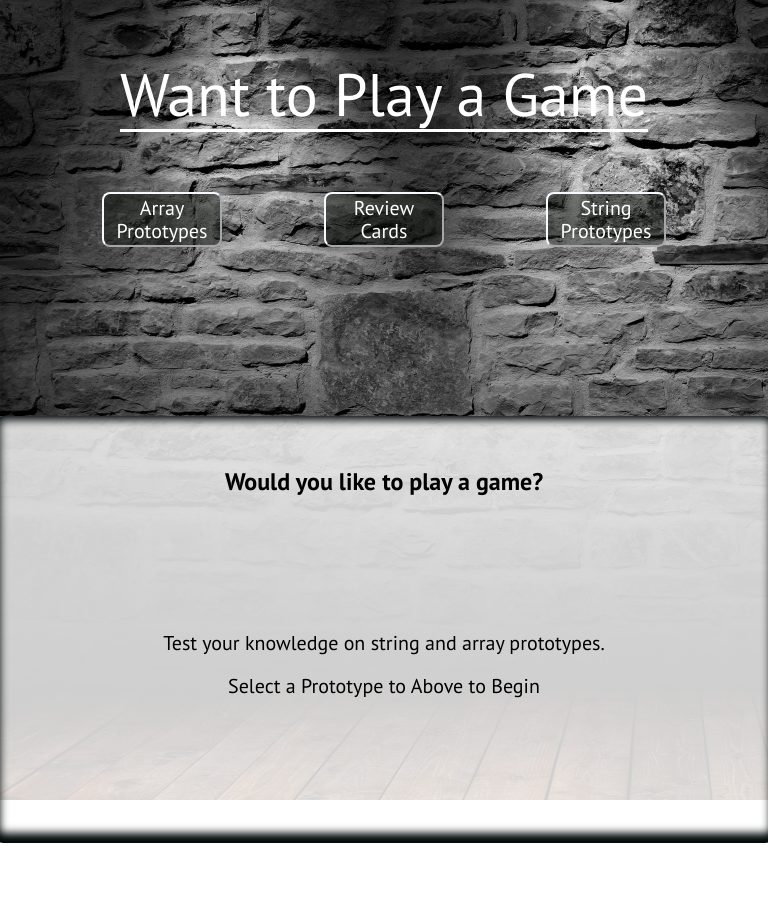
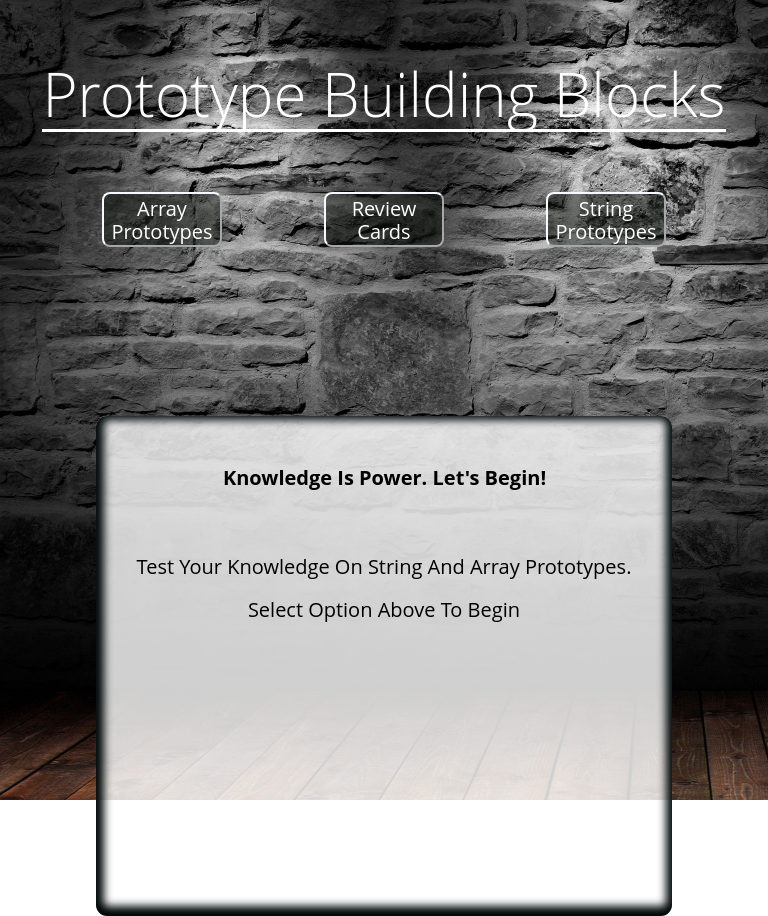
Before and after one commit to KStockton/prototypeReaction, a React (Create React App) app: page / in a window 768 px wide. Before the commit the page ends 843 px from the top, so only its background shows below. Built offline with nearby package versions, Linux system fonts and the light colour scheme; no server answers.

Commit message:
responsive app

```diff
--- a/src/App.js
+++ b/src/App.js
@@ -58,7 +58,7 @@ export default class App extends Component {
         return (
           <div className="App">
         <header className='App-header'>
-          <h1>Want to Play a Game</h1>
+          <h1>Prototype Building Blocks</h1>
         </header>
         <Title selectTopic={this.selectTopic} selectReview={this.selectReview}/>
         {studyMode}
--- a/src/Card.js
+++ b/src/Card.js
@@ -12,9 +12,9 @@ export default class Card extends Component {
          />
       } else {
           displayInfo = <article>
-                           <h2>Would you like to play a game?</h2>
+                           <h2>Knowledge Is Power. Let's Begin!</h2>
                            <p>Test your knowledge on string and array prototypes.</p>
-                           <p>Select a Prototype to Above to Begin</p>
+                           <p>Select Option Above to Begin</p>
                         </article>
         }
   return (
--- a/src/_App.scss
+++ b/src/_App.scss
@@ -7,7 +7,7 @@
     height: 100vh;
     margin: 0;
     padding: 0;
-    font-family: 'PT Sans', sans-serif;
+    font-family: 'Open Sans', sans-serif;
   }
 
 .App {
@@ -20,7 +20,7 @@
   display: flex;
   justify-content: center;
   align-items: center;
-  color: #ffffff;
+  color: $border-color;
   padding: 20px;
   margin: auto;
   font-size: 30px;
@@ -28,5 +28,5 @@
 
 h1 {
   font-weight: 300;
-  border-bottom: 3px solid white;
+  border-bottom: 3px solid $border-color;
 }
--- a/src/_Card.scss
+++ b/src/_Card.scss
@@ -2,7 +2,7 @@
 
 
 .Card-wrapper{
-  display: flex;
+  display: $app-orientation-all;
   justify-content: center;
 }
 
@@ -24,5 +24,19 @@ article {
     p {
     color: $card-info-color;
     font-size: 20px;
+    text-transform: capitalize;
   }
 }
+@media only screen and (min-width: 730px) {
+  .title-wrapper {
+    width: 75vw;
+  }
+}
+
+@media only screen and (min-width: 450px) {
+  .title-wrapper {
+    width: 75vw;
+    height: 500px;
+  }
+
+}
--- a/src/_QuestionTitle.scss
+++ b/src/_QuestionTitle.scss
@@ -8,16 +8,15 @@ article h3 {
 article h2 {
   margin: 52px 0px;
   min-height: 7rem;
-  min-width: 49rem;
 }
  .answer-wrapper {
-   display: flex;
+   display: $app-orientation-all;
    flex-direction: row;
    justify-content: space-around;
    button {
     display: flow-root;
     border-radius: 8px;
-    width: 241px;
+    width: 257px;
     height: 69px;
     background-color: $card-info-color;
     color: $btn-text-color;
@@ -37,3 +36,30 @@ article h2 {
  .resource {
    font-size: 30px;
  }
+
+ @media only screen and (max-width: 832px) {
+
+  article h2 {
+    margin: 5px 0px 22px 1px;
+    font-size: 20px;
+    display: flex;
+    justify-content: center;
+    align-items: center;
+  }
+  .answer-wrapper{
+    display: $app-orientation-all;
+    flex-direction: column;
+    justify-content: space-evenly;
+    align-items: center;
+  }
+
+  button {
+    width: 90vw;
+  }
+
+  .show-result {
+    font-size: 20px;
+    margin: 3px 0px;
+    color: yellow;
+  }
+}
--- a/src/_Variables.scss
+++ b/src/_Variables.scss
@@ -2,3 +2,5 @@
 
 $card-info-color: #000;
 $btn-text-color: #fff;
+$app-orientation-all: flex;
+$border-color: #fff;
```
Also changed, not shown: 1 other file (tests, documents, lock files or other folders).
